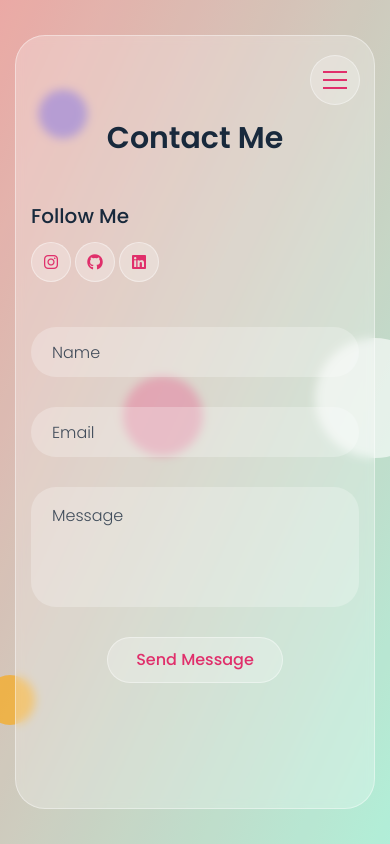
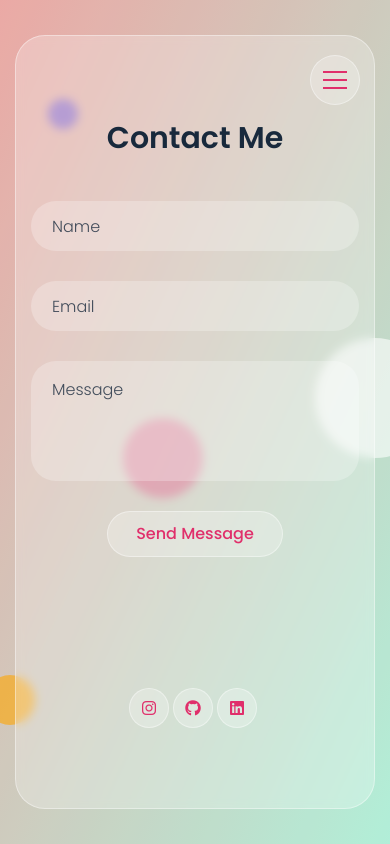
Before and after one commit to Ahmadfaisal98/portfolio-next, a Next.js app: page /contact in a window 390 px wide. Built offline with nearby package versions, Linux system fonts and the light colour scheme; a web font is replaced by a local one.

Commit message:
update contact

```diff
--- a/pages/contact.tsx
+++ b/pages/contact.tsx
@@ -93,9 +93,9 @@ const Contact = () => {
                 </div>
               </form>
             </div>
+          </div>
           <div className='contact-info'>
             <div className='contact-info-item'>
-                <h3>follow me</h3>
               <div className='social-links'>
                 <a
                   href='https://www.instagram.com/ahmad.faisal98/'
@@ -122,7 +122,6 @@ const Contact = () => {
             </div>
           </div>
         </div>
-        </div>
       </section>
     </>
   );
--- a/styles/style.css
+++ b/styles/style.css
@@ -778,8 +778,16 @@ Portfolio Section
 /* -------------------
 Contact Section
 ----------------------*/
-.contact-form,
-.contact-info {
+.contact-section {
+  position: relative;
+}
+.contact-section .container {
+  display: flex;
+  flex-direction: column;
+  align-items: center;
+  justify-content: space-between;
+}
+.contact-form {
   padding: 0 15px;
 }
 .contact-form .input-group {
@@ -814,15 +822,16 @@ Contact Section
   resize: none;
   padding-top: 15px;
 }
-.contact-info-item {
-  margin: 0 0 30px;
-  padding: 0 0 0 20px;
+.contact-info {
+  position: absolute;
+  bottom: 80px;
 }
 .contact-info-item h3 {
   font-size: 20px;
   text-transform: capitalize;
   margin: 0 0 5px;
 }
+
 .contact-info-item .social-links a {
   display: inline-flex;
   align-items: center;
@@ -868,7 +877,6 @@ Contact Section
 }
 @media (max-width: 767px) {
   .contact-form,
-  .contact-info,
   .about-img,
   .about-text {
     width: 100%;
@@ -881,10 +889,6 @@ Contact Section
   }
   .pp-inner {
     padding: 30px 15px;
-  }
-  .contact-info {
-    order: -1;
-    margin-bottom: 15px;
   }
   .contact-info-item {
     padding: 0;
```
Lines whose indentation alone changed are shown as unchanged.
